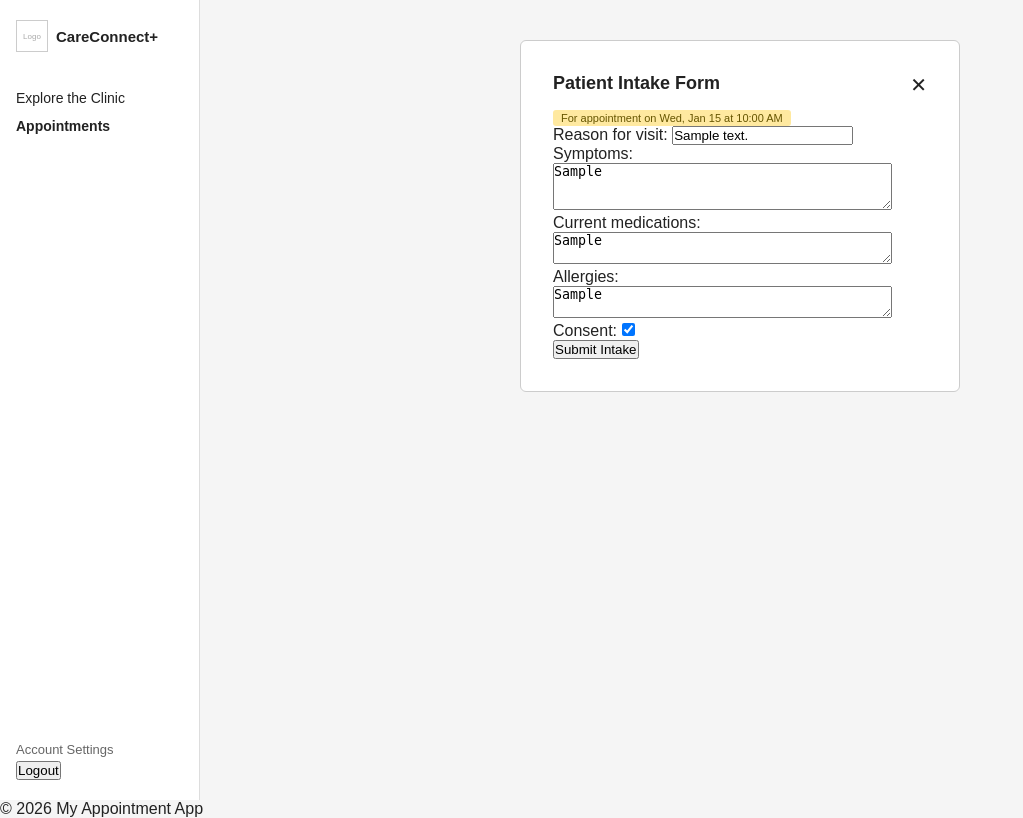
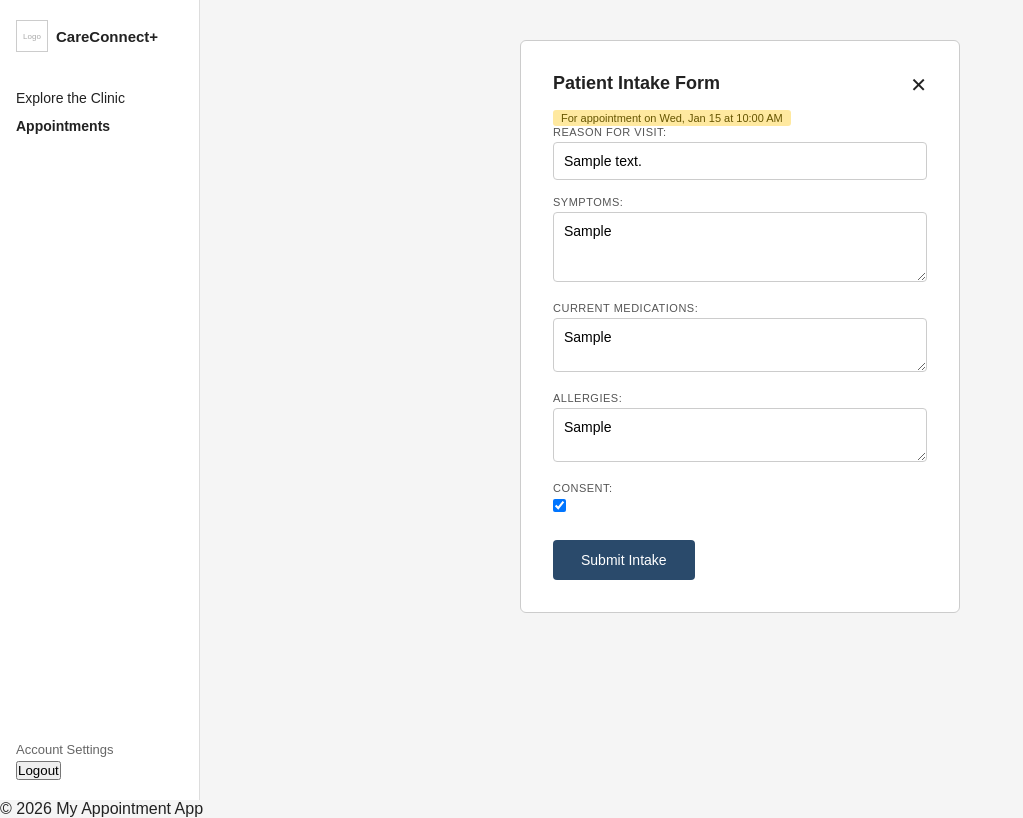
Before and after one commit to mnikkiwalker/IT499-Bachelor-Capstone, a Django app: page /appointment/intake/1/ in a window 1280 px wide. Shown: the whole page, without its empty margins (0-1023 px from the left). Run offline with Django 5.2, Linux system fonts and the light colour scheme; a user stored in the database is signed in; tables that the repository leaves empty hold one stand-in row (values such as "Sample post").

Commit message:
unit9 bug fixes
--"Explore the Clinic" nav now routes to dashboard
--intake submit now lands on dashboard, not confirmation
--add seed_staff management command: creates a known staff login
  (staff / demo12345)
- style the intake form fields and the .book-btn button

```diff
--- a/appointment/views.py
+++ b/appointment/views.py
@@ -112,7 +112,7 @@ def intake_form_view(request, slot_id):
             intake = form.save(commit=False)  # hold it before hitting the db
             intake.timeslot = slot            # attach it to this slot
             intake.save()
-            return redirect('appointment:confirmation', slot.id)
+        return redirect('appointment:dashboard')
     else:
         form = IntakeFormForm(instance=existing)
 
--- a/static/css/scheduling.css
+++ b/static/css/scheduling.css
@@ -333,3 +333,49 @@ body {
   color: #444;
   margin-bottom: 6px;
 }
+/* ── Intake Form ── */
+
+.intake-form p {
+  margin-bottom: 16px;
+}
+
+.intake-form label {
+  display: block;
+  font-size: 11px;
+  text-transform: uppercase;
+  letter-spacing: 0.5px;
+  color: #555;
+  margin-bottom: 4px;
+}
+
+.intake-form input[type="text"],
+.intake-form textarea {
+  width: 100%;
+  padding: 10px;
+  border: 1px solid #ccc;
+  border-radius: 4px;
+  font-size: 14px;
+  font-family: inherit;   /* stops textareas defaulting to monospace */
+}
+
+.intake-form input[type="checkbox"] {
+  margin-right: 6px;
+}
+
+.book-btn {
+  display: inline-block;
+  background: #2a4a6b;
+  color: #fff;
+  border: none;
+  padding: 12px 28px;
+  font-size: 14px;
+  cursor: pointer;
+  text-decoration: none;
+  text-align: center;
+  border-radius: 4px;
+  margin-top: 8px;
+}
+
+.book-btn:hover {
+  background: #1d3650;
+}
--- a/templates/navigation.html
+++ b/templates/navigation.html
@@ -10,7 +10,7 @@
             <h2>CareConnect+</h2>
         </div>
         <nav class="sidebar-nav">
-            <a href="#">Explore the Clinic</a>
+            <a href="{% url 'appointment:dashboard' %}">Explore the Clinic</a>
             <a href="{% url 'appointment:staff_schedule' %}"><strong>Appointments</strong></a>
         </nav>
         </div>
```
Also changed, not shown: accounts/management/commands/seed_staff.py (added, +33 -0 lines).
